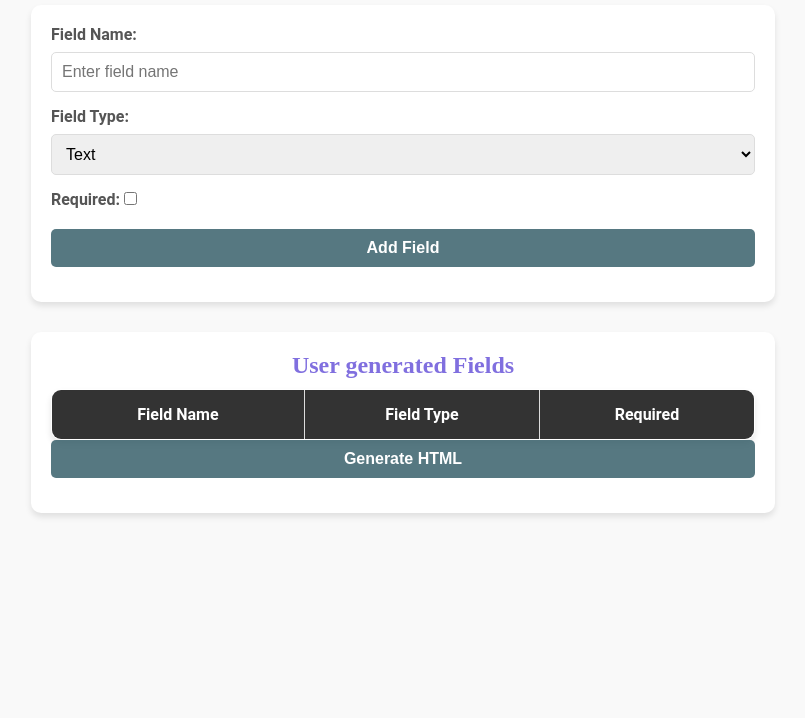
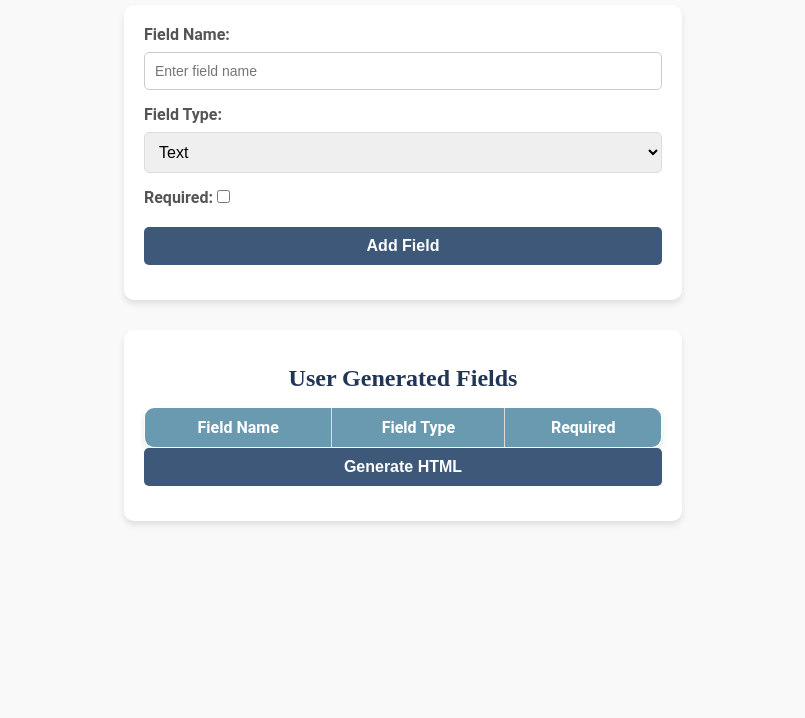
Before and after one commit to ChetanChaudhary07/Assignment, a plain HTML site: page index.html in a window 1280 px wide. Shown: the part 82-800 px from the top of the page, without its empty margins (237-1042 px from the left). Drawn offline with Linux system fonts and the light colour scheme.

Commit message:
Final Working Code

```diff
--- a/index.html
+++ b/index.html
@@ -34,7 +34,7 @@
 
   <!-- Table for Added Fields -->
   <div class="Respective-HTML">
-    <h3>User generated Fields</h3>
+    <h3>User Generated Fields</h3>
     <table id="fieldTable">
      <thead>
        <tr>
--- a/style.css
+++ b/style.css
@@ -14,7 +14,7 @@ body {
 h1 {
   font-family:'Times New Roman', Times, serif;
   text-align: center;
-  color: #806fdf;
+  color:  #213555;
   font-size: 2.5rem;
   margin-bottom: 20px;
 }
@@ -22,9 +22,10 @@ h1 {
 h3{
   font-family:'Times New Roman', Times, serif;
   text-align: center;
-  color: #806fdf;
+  color:  #213555;
   font-size: 1.5rem;
-  margin-bottom: 10px;
+  margin-bottom: 15px;
+  margin-top: 15px;
 }
 
 .form-builder, .Respective-HTML {
@@ -34,7 +35,7 @@ h3{
   box-shadow: 0 4px 6px rgba(0, 0, 0, 0.1);
   margin: auto;
   margin-bottom: 30px;
-  width: 60%;
+  width: 45%;
   align-self: center;
 }
 
@@ -64,7 +65,7 @@ input, select, button {
 }
 
 button {
-  background-color: #2d5863cd;
+  background-color:  #3E5879;
   color: white;
   border: none;
   cursor: pointer;
@@ -90,7 +91,7 @@ table, th, td {
 }
 
 th {
-  padding: 15px;
+  padding: 10px;
   text-align: center;
   font-size: 1rem;
   color: #333;
@@ -104,7 +105,7 @@ td {
 }
 
 th {
-  background-color: #333;
+  background-color: #6A9AB0;
   color: white;
   /* margin-bottom: 1px; */
 }
@@ -119,9 +120,10 @@ thead{
   border-radius: 10px;
   box-shadow: 0 4px 6px rgba(0, 0, 0, 0.1);
   margin-top: 20px;
-  width: 60%;
+  width: 45%;
   align-self: center;
   margin: auto;
+  justify-content: center;
 }
 
 #htmlOutput {
@@ -137,7 +139,7 @@ thead{
 #downloadBtn {
   margin-top: 10px;
   padding: 10px 20px;
-  background-color: #4CAF50;
+  background-color: #3E5879;
   color: white;
   border: none;
   border-radius: 5px;
@@ -149,3 +151,17 @@ thead{
 #downloadBtn:hover {
   background-color: #45a049;
 }
+
+
+input{
+  border: 1px solid #ccc;
+  border-radius: 5px;
+  font-size: 14px;
+  outline: none;
+  padding: 10px;
+}
+
+h2{
+  justify-self: center;
+  margin-bottom: 10px;
+}
```
Also changed, not shown: 1 other file.
